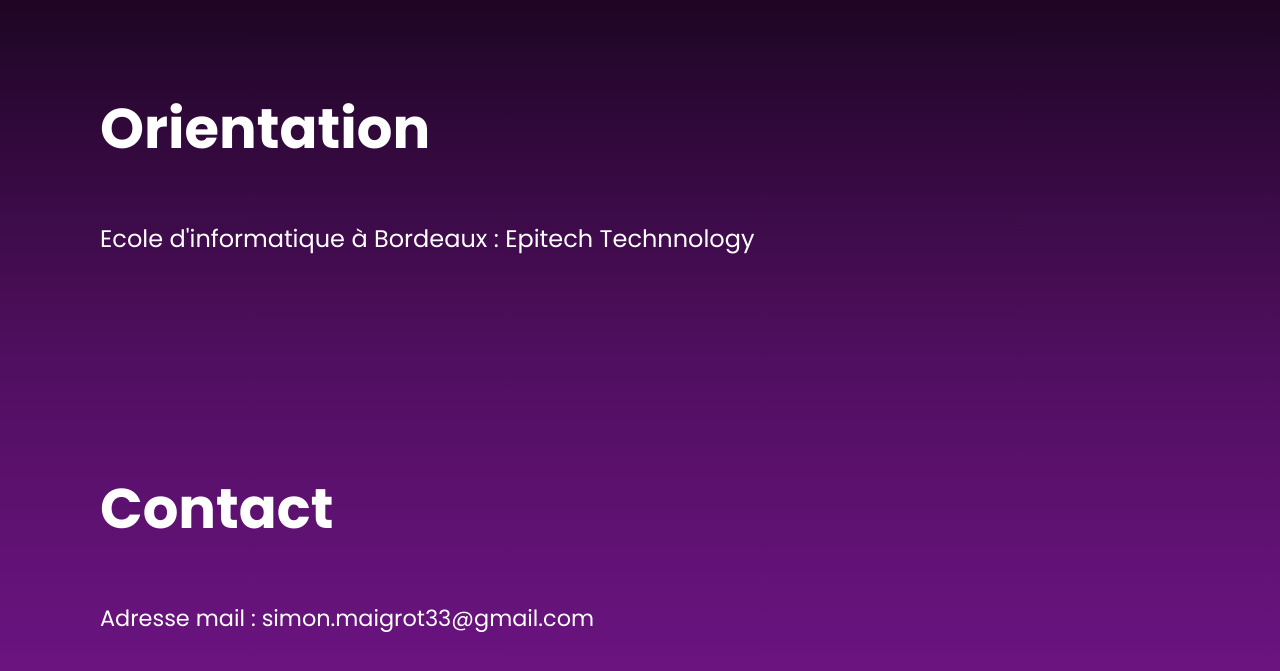
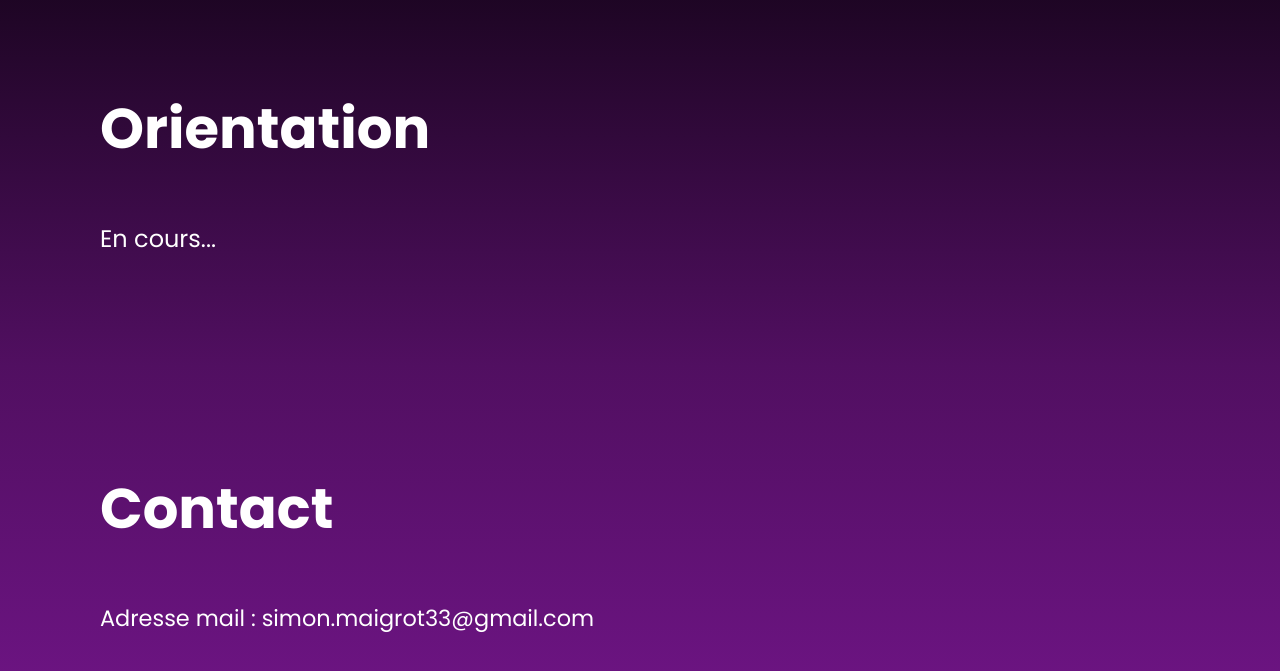
Before and after one commit to SimonMaigrot/SimonMaigrot.github.io, a plain HTML site: page index.html in a window 1280 px wide. Shown: the part 1334-2005 px from the top of the page. Drawn offline with Linux system fonts and the light colour scheme.

Commit message:
Update index.html

```diff
--- a/index.html
+++ b/index.html
@@ -34,7 +34,7 @@
     </div>
     <div class="orientation" id="orientation">
         <h2>Orientation</h2>
-        <p>Ecole d'informatique à Bordeaux : Epitech Technnology</p>
+        <p>En cours...</p>
     </div>
     <div class="contact" id="contact">
         <h2>Contact</h2>
```
